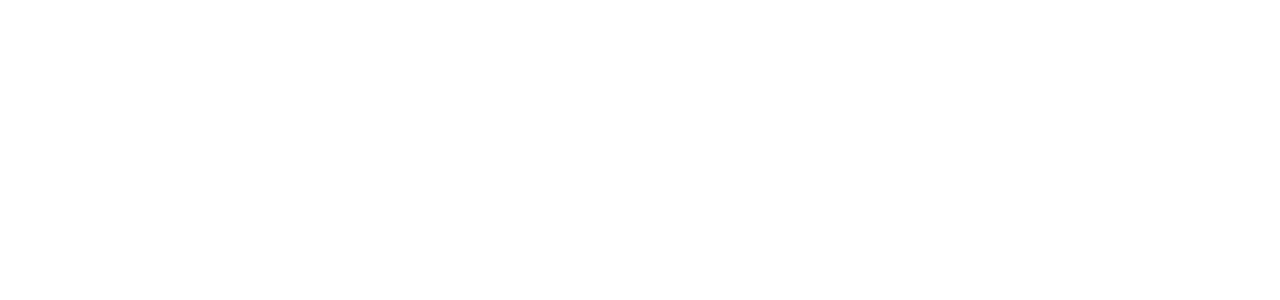
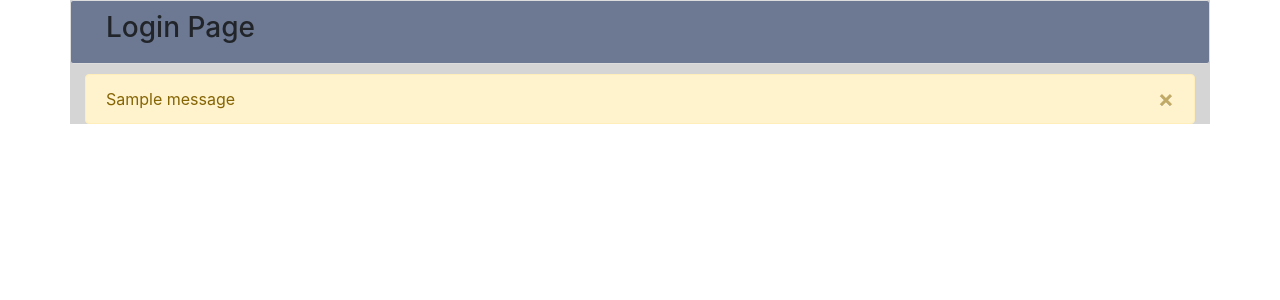
Before and after one commit to elronF/WebAppProject, a Flask app: page /login/ in a window 1280 px wide. Before the commit the part shown is empty. Shown: the top 300 px of the page. Run offline with Flask 2, Linux system fonts and the light colour scheme; tables that the repository leaves empty hold one stand-in row (values such as "Sample post"); one stand-in notice (Sample message) is shown; some libraries are stand-ins or nearby versions.

Commit message:
Improved login page styling and flashing

```diff
--- a/acctTracker/templates/login.html
+++ b/acctTracker/templates/login.html
@@ -1,13 +1,26 @@
-<html>
+<!DOCTYPE html>
+<html lang="en">
 
 <head>
+    <meta charset="utf-8">
+    <meta name="viewport" content="width=device-width, initial-scale=1">
+    <link rel=stylesheet type=text/css href="{{ url_for('static', filename='styles.css') }}">
+    <link rel="stylesheet" href="https://maxcdn.bootstrapcdn.com/bootstrap/4.0.0/css/bootstrap.min.css" integrity="sha384-Gn5384xqQ1aoWXA+058RXPxPg6fy4IWvTNh0E263XmFcJlSAwiGgFAW/dAiS6JXm" crossorigin="anonymous">
     <!--Needed for google login-->
     <script src="https://ajax.googleapis.com/ajax/libs/jquery/1.8.2/jquery.min.js"></script>
     <script src="https://apis.google.com/js/platform.js?onload=start"> </script>
 </head>
 
 <body>
-
+  <div class='container'>
+    <div class="row banner-accounts">
+      <div class="col-md-6 text-left">
+        <div class="header-left">
+          <h3>Login Page</h3>
+        </div>
+      </div>
+      <div class="col-md-6 login-header">
+        <div class="header-right">
           <div id="signinButton">
             <span class="g-signin"
               data-scope="openid email"
@@ -19,8 +32,26 @@
               data-approvalprompt="force">
             </span>
           </div>
-
+        </div>
+      </div>
     <div id="result"></div>
+    </div>
+    <div class='flash-section'>
+      <div class='flash'>
+        {% with messages = get_flashed_messages() %}
+            {% if messages %}
+              {% for message in messages %}
+              <div class="alert alert-warning alert-dismissible" role="alert">
+                <button type="button" class="close" data-dismiss="alert" aria-label="Close">
+                  <span aria-hidden="true">&times;</span>
+                </button>
+                {{message}}
+              </div>
+              {% endfor %}
+            {% endif %}
+        {% endwith %}
+      </div>
+  </div>
 
   <script>
   function signInCallback(authResult) {
@@ -55,5 +86,4 @@ function signInCallback(authResult) {
   }
   </script>
 </body>
-
 </html>
```
Lines whose indentation alone changed are shown as unchanged.
